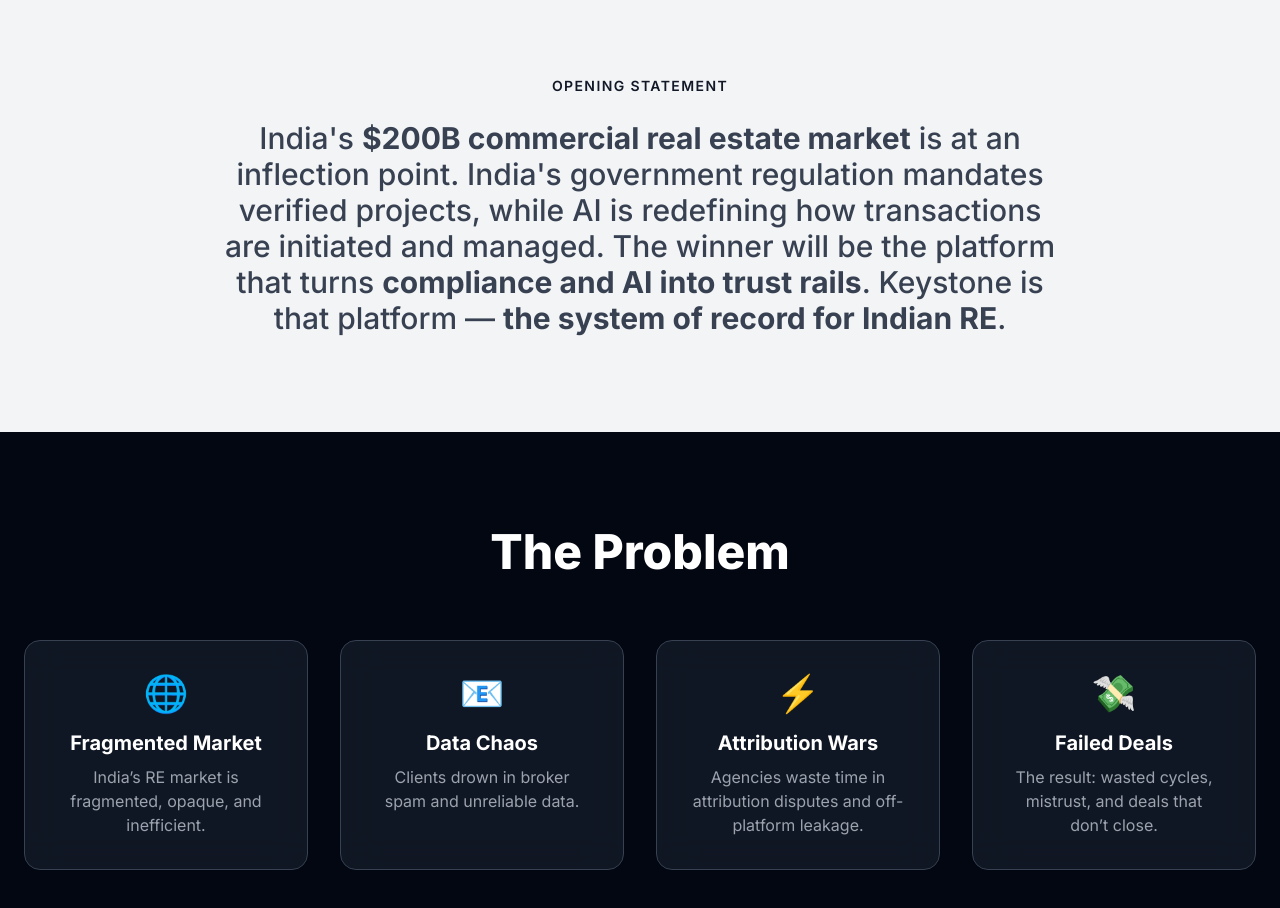
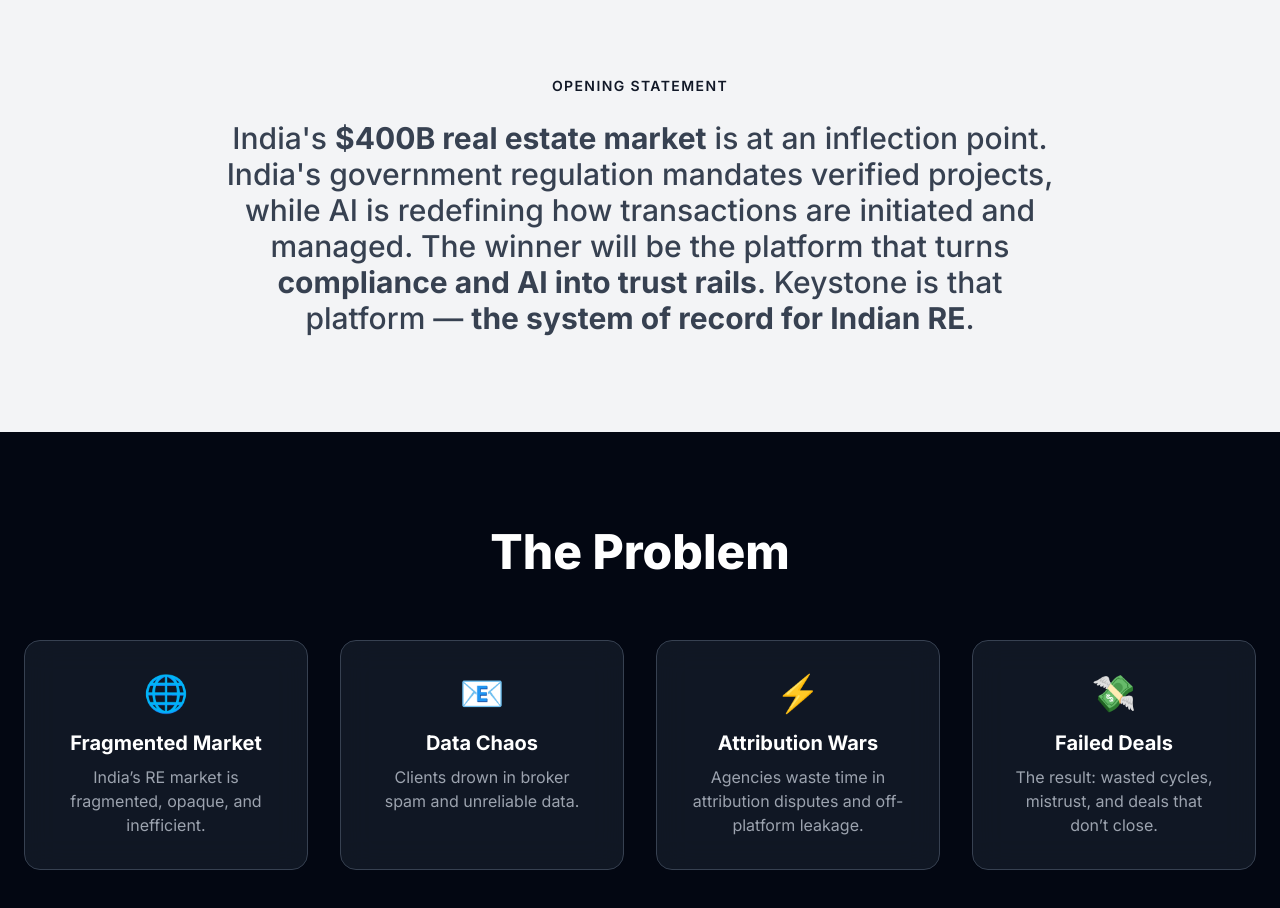
Before and after one commit to rchopra009/keystone-investor-brief, a plain HTML site: page index.html in a window 1280 px wide. Shown: the part 820-1728 px from the top of the page. Drawn offline with nearby package versions, Linux system fonts and the light colour scheme.

Commit message:
Update index.html

```diff
--- a/index.html
+++ b/index.html
@@ -104,7 +104,7 @@
                 Opening Statement
             </div>
             <p class="text-2xl md:text-3xl font-medium leading-relaxed text-gray-700">
-                India's <span class="text-keystone-purple font-bold">$200B commercial real estate market</span> is at an inflection point. India's government regulation mandates verified projects, while AI is redefining how transactions are initiated and managed. The winner will be the platform that turns <span class="text-keystone-purple font-bold">compliance and AI into trust rails</span>. Keystone is that platform — <span class="text-keystone-purple font-bold">the system of record for Indian RE</span>.
+                India's <span class="text-keystone-purple font-bold">$400B real estate market</span> is at an inflection point. India's government regulation mandates verified projects, while AI is redefining how transactions are initiated and managed. The winner will be the platform that turns <span class="text-keystone-purple font-bold">compliance and AI into trust rails</span>. Keystone is that platform — <span class="text-keystone-purple font-bold">the system of record for Indian RE</span>.
             </p>
         </div>
     </section>
```
